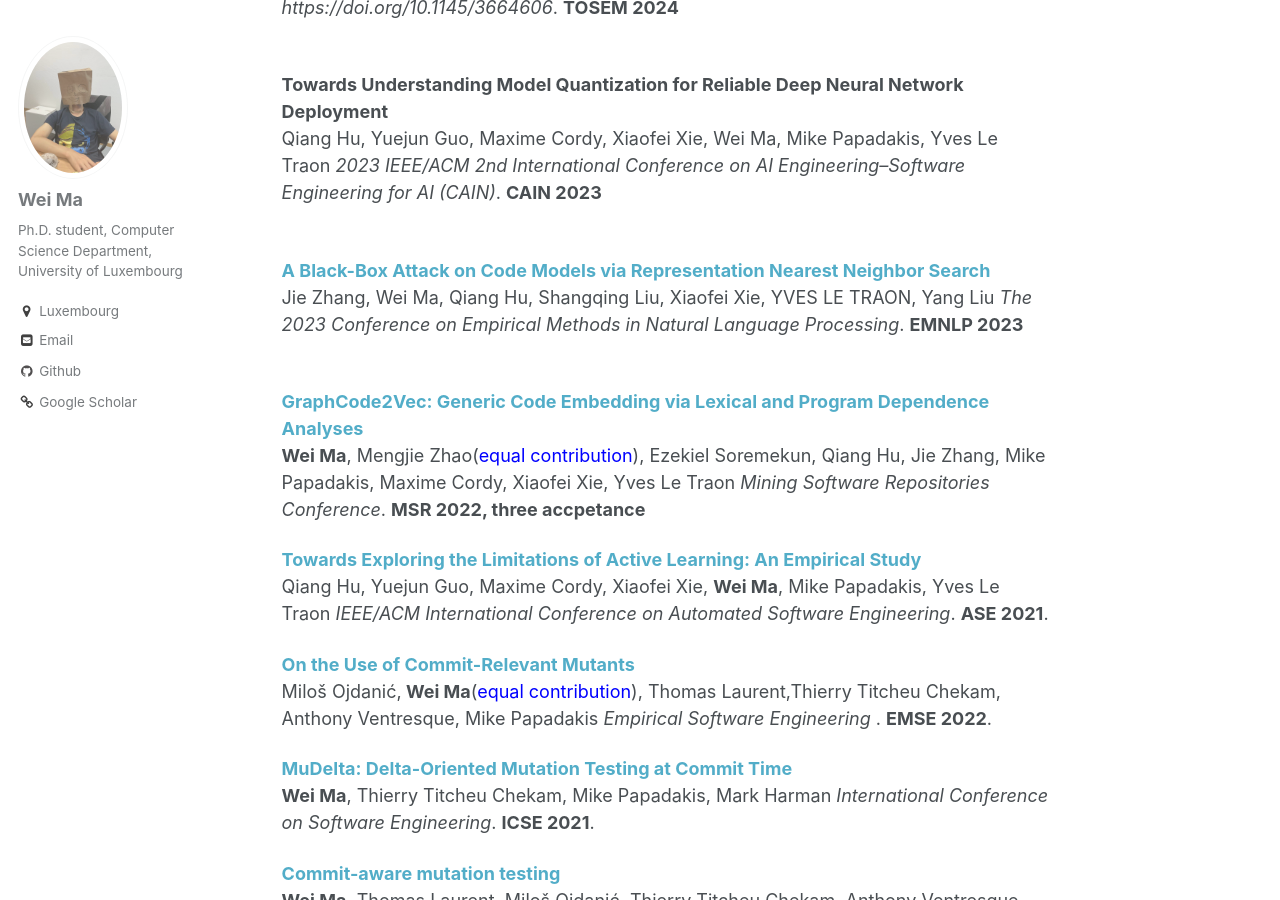
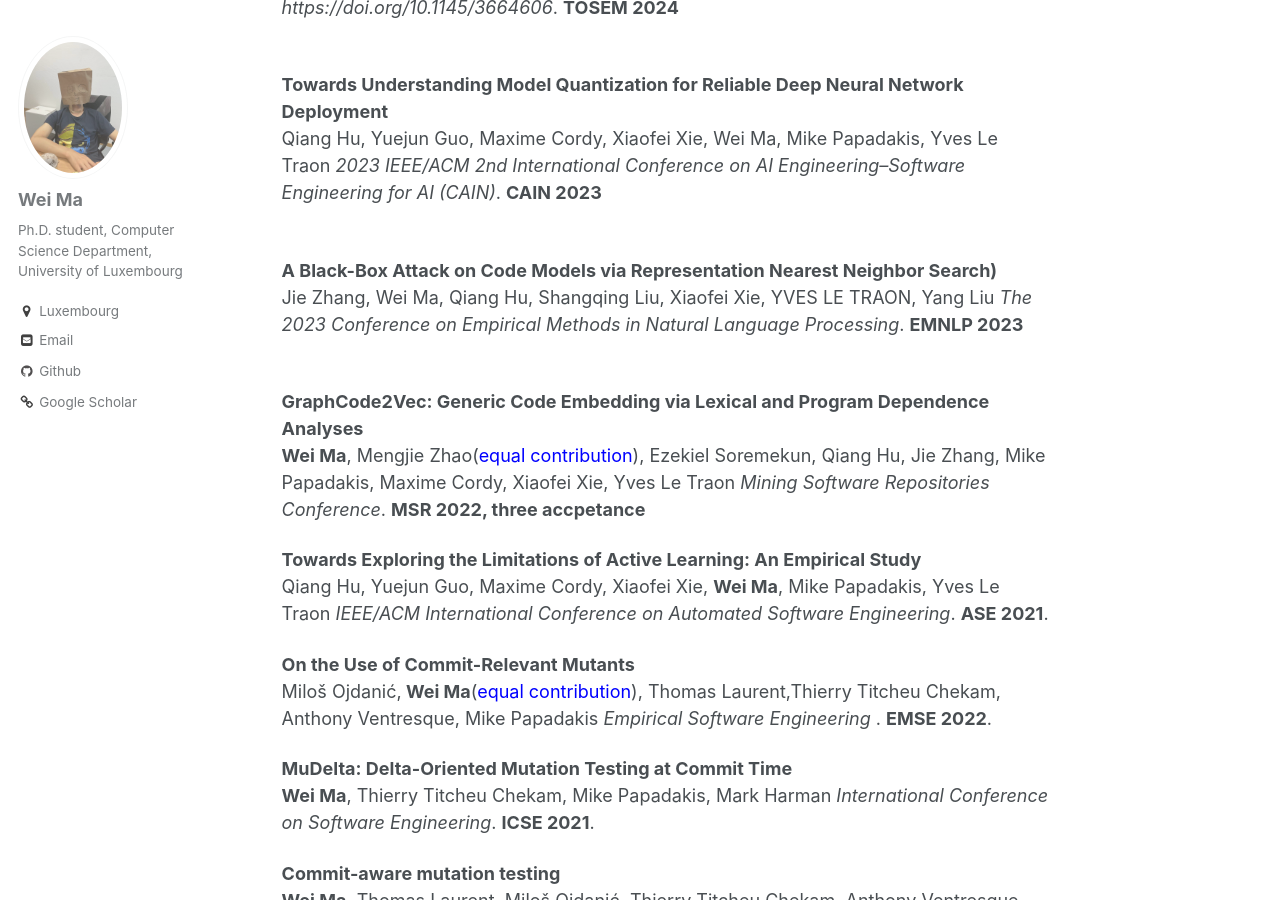
Before and after one commit to Marvinmw/WeiMa.github.io, a Jekyll site: the page built from _pages/publications.md, in a window 1280 px wide and 900 px high, scrolled down 935 px. Built offline with Jekyll 4.4.1, drawn with Linux system fonts in a browser that asks for light colours; part of the change alters nothing that is shown.

```diff
--- a/_pages/publications.md
+++ b/_pages/publications.md
@@ -35,43 +35,43 @@ Qiang Hu, Yuejun Guo, Maxime Cordy, Xiaofei Xie, Wei Ma, Mike Papadakis, Yves Le
 <i>2023 IEEE/ACM 2nd International Conference on AI Engineering–Software Engineering for AI (CAIN)</i>. <b>CAIN 2023</b>
 
 <br>
-<b>[A Black-Box Attack on Code Models via Representation Nearest Neighbor Search](to appear)</b> <br>
+<b>A Black-Box Attack on Code Models via Representation Nearest Neighbor Search)</b> <br>
 Jie Zhang, Wei Ma, Qiang Hu, Shangqing Liu, Xiaofei Xie, YVES LE TRAON, Yang Liu
 <i>The 2023 Conference on Empirical Methods in Natural Language Processing</i>. <b>EMNLP 2023</b>
 
 <br>
-<b>[GraphCode2Vec: Generic Code Embedding via Lexical and Program Dependence Analyses](https://github.com/graphcode2vec/graphcode2vec)</b> <br>
+<b>GraphCode2Vec: Generic Code Embedding via Lexical and Program Dependence Analyses</b> <br>
 <b>Wei Ma</b>, Mengjie Zhao(<font color='blue'>equal contribution</font>), Ezekiel Soremekun, Qiang Hu, Jie Zhang, Mike Papadakis, Maxime Cordy, Xiaofei Xie, Yves Le Traon
 <i>Mining Software Repositories Conference</i>. <b>MSR 2022, three accpetance</b>
 
-<b>[Towards Exploring the Limitations of Active Learning: An Empirical Study]()</b> <br>
+<b>Towards Exploring the Limitations of Active Learning: An Empirical Study</b> <br>
 Qiang Hu, Yuejun Guo, Maxime Cordy, Xiaofei Xie, <b>Wei Ma</b>, Mike Papadakis, Yves Le Traon
 <i>IEEE/ACM International Conference on Automated Software Engineering</i>. <b>ASE 2021</b>.
 
-<b>[On the Use of Commit-Relevant Mutants]()</b> <br>
+<b>On the Use of Commit-Relevant Mutants</b> <br>
 Miloš Ojdanić,<b> Wei Ma</b>(<font color='blue'>equal contribution</font>), Thomas Laurent,Thierry Titcheu Chekam, Anthony Ventresque, Mike Papadakis
 <i>Empirical Software Engineering </i>. <b>EMSE 2022</b>.
 
-<b>[MuDelta: Delta-Oriented Mutation Testing at Commit Time]()</b> <br>
+<b>MuDelta: Delta-Oriented Mutation Testing at Commit Time</b> <br>
 <b> Wei Ma</b>, Thierry Titcheu Chekam, Mike Papadakis, Mark Harman
 <i>International Conference on Software Engineering</i>.  <b>ICSE 2021</b>.
 
-<b>[Commit-aware mutation testing]()</b> <br>
+<b>Commit-aware mutation testing</b> <br>
 <b> Wei Ma</b>, Thomas Laurent, Miloš Ojdanić, Thierry Titcheu Chekam, Anthony Ventresque, Mike Papadakis
 <i> IEEE International Conference on Software Maintenance and Evolution</i>.<b>ICSME 2021, IEEE Computer Society TCSE Distinguished Paper Award</b>.
 
-<b>[Test Selection for Deep Learning Systems]()</b> <br>
+<b>Test Selection for Deep Learning Systems</b> <br>
 <b> Wei Ma</b>, MIKE PAPADAKIS, ANESTIS TSAKMALIS, MAXIME CORDY, YVES LE TRAON
 <i>ACM Transactions on Software Engineering and Methodology</i>. <b>TOSEM 2020</b>.
 
-<b>[CompNet: Neural networks growing via the compact network morphism](https://arxiv.org/pdf/1804.10316.pdf)</b> <br>
+<b>CompNet: Neural networks growing via the compact network morphism</b> <br>
 Jun Lu, <b> Wei Ma</b>(<font color='blue'>equal contribution</font>), Boi Faltings
 <i>preprinted</i>.
 
-<b>[An equivalence of fully connected layer and convolutional layer](https://arxiv.org/pdf/1712.01252.pdf)</b> <br>
+<b>An equivalence of fully connected layer and convolutional layer</b> <br>
 <b> Wei Ma</b>, Jun Lu
 <i>preprinted</i>.
 
-<b>[Incremental KNN for Scalable Recommendation System](https://www.researchgate.net/profile/Wei-Ma-20/publication/336839062_Incremental_KNN_for_Scalable_Recommendation_System/links/5db5f4eaa6fdccc99da8a476/Incremental-KNN-for-Scalable-Recommendation-System.pdf)</b> <br>
+<b>Incremental KNN for Scalable Recommendation System</b> <br>
 <b> Wei Ma</b>, Rhicheek Patra
 <i>preprinted</i>.
```
